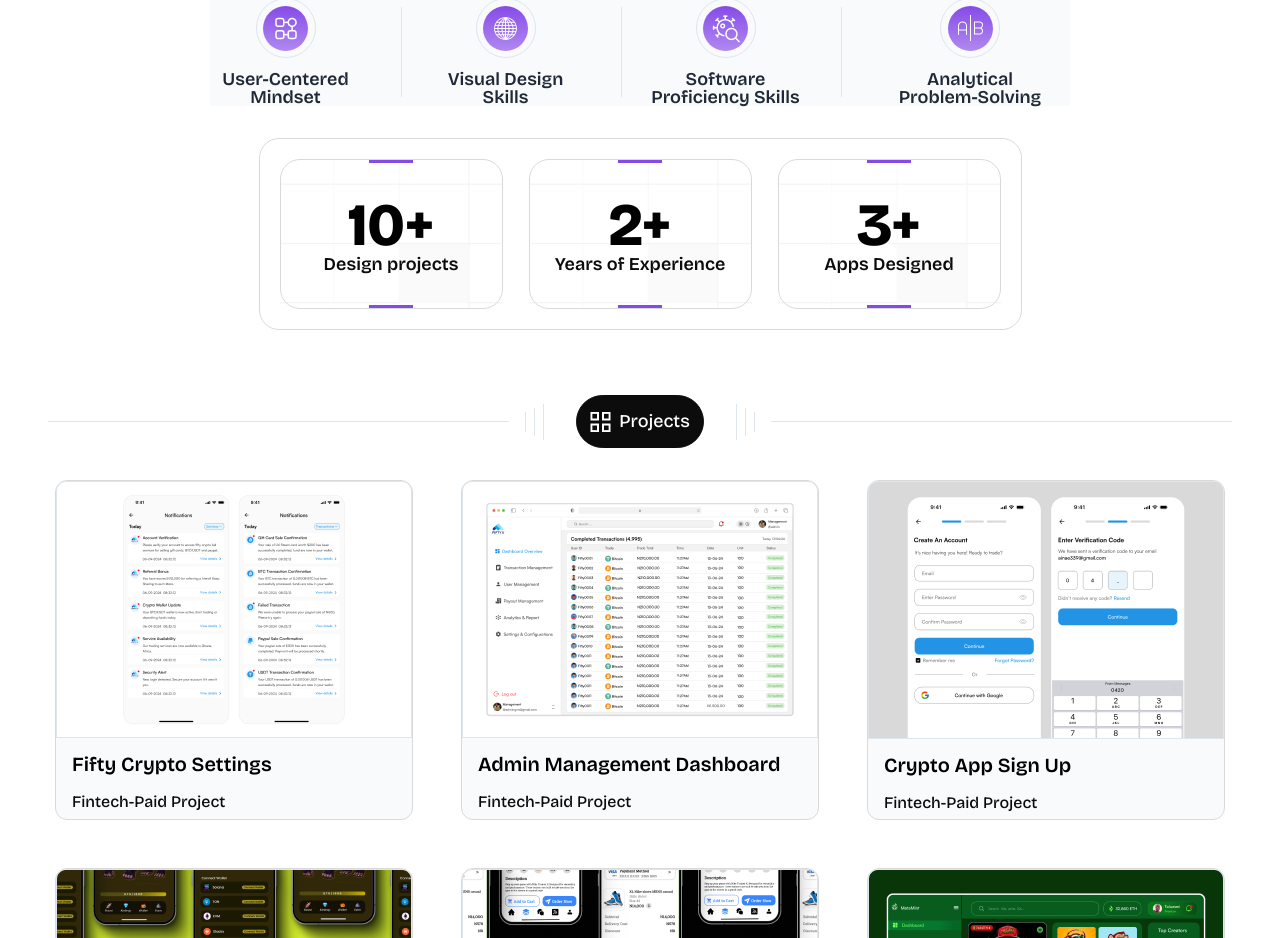
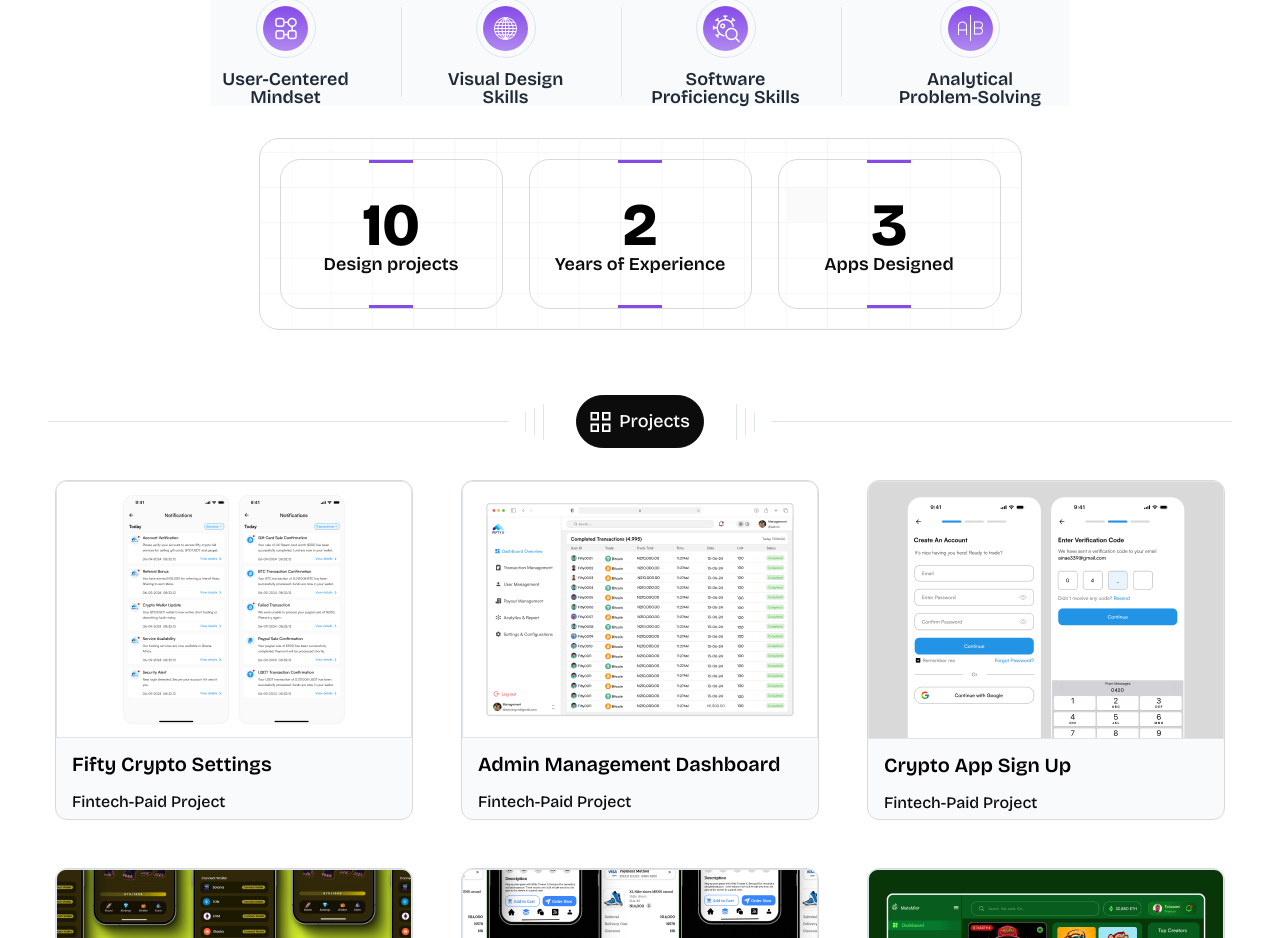
Before and after one commit to CinnamonfirJ/Emmanuelaina, a React (Vite) app: page / in a window 1280 px wide. Shown: the part 1120-2058 px from the top of the page. Built offline with nearby package versions, Linux system fonts and the light colour scheme.

Commit message:
Final adjustments and count down

```diff
--- a/package.json
+++ b/package.json
@@ -15,6 +15,7 @@
     "framer-motion": "^11.11.17",
     "lucide-react": "^0.460.0",
     "react": "^18.3.1",
+    "react-countup": "^6.5.3",
     "react-dom": "^18.3.1",
     "react-router-dom": "^7.0.1"
   },
--- a/src/section/About.jsx
+++ b/src/section/About.jsx
@@ -1,3 +1,6 @@
+import CountUp from "react-countup";
+import { useEffect, useState } from "react";
+
 import SectionHead from "../components/SectionHead";
 import about from "../assets/User.png";
 import left from "../assets/Frame 27.png";
@@ -9,11 +12,28 @@ import analytical from "../assets/teenyicons_ab-testing-outline.png";
 import bg from "../assets/Frame 237.png";
 import "aos/dist/aos.css";
 import AOS from "aos";
-import { useEffect } from "react";
 
 const About = () => {
+  const [startCount, setStartCount] = useState(false);
+
   useEffect(() => {
     AOS.init({ duration: 1000, once: true });
+
+    // Add scroll event listener to trigger number count
+    const handleScroll = () => {
+      const element = document.querySelector(".grid");
+      if (
+        element &&
+        element.getBoundingClientRect().top <= window.innerHeight
+      ) {
+        setStartCount(true);
+      }
+    };
+
+    window.addEventListener("scroll", handleScroll);
+    return () => {
+      window.removeEventListener("scroll", handleScroll);
+    };
   }, []);
 
   const skills = [
@@ -23,9 +43,9 @@ const About = () => {
     { icon: analytical, title: "Analytical Problem-Solving" },
   ];
   const experiences = [
-    { number: "10+", title: "Design projects" },
-    { number: "2+", title: "Years of Experience" },
-    { number: "3+", title: "Apps Designed" },
+    { number: 10, title: "Design projects" },
+    { number: 2, title: "Years of Experience" },
+    { number: 3, title: "Apps Designed" },
   ];
 
   return (
@@ -113,6 +133,7 @@ const About = () => {
       {/* Experience */}
       <div
         className={`grid grid-cols-3 max-md:grid-cols-1 gap-[26px] rounded-[20px] border p-[20px] max-md:p-[48px] border-grayBorder bg-cover bg-center`}
+        style={{ backgroundImage: `url(${bg})` }}
         data-aos='fade-up'
         data-aos-delay='800'
       >
@@ -120,13 +141,17 @@ const About = () => {
           <div
             key={i}
             className='flex flex-col justify-center items-center gap-[26px]'
-            style={{
-              backgroundImage: `url(${bg})`,
-            }}
           >
             <div className='flex flex-col justify-center items-center rounded-[20px] border custom-border border-grayBorder w-[223px] h-[150px]'>
               <div className='flex justify-center items-center rounded-full font-black text-6xl'>
-                <h1>{experience.number}</h1>
+                {startCount && (
+                  <CountUp
+                    start={20}
+                    end={experience.number}
+                    duration={3} // Animation duration in seconds
+                    separator=','
+                  />
+                )}
               </div>
               <div className='font-semibold text-lg text-background text-center leading-none'>
                 <h3>{experience.title}</h3>
```
Also changed, not shown: 1 other file (tests, documents, lock files or other folders).
